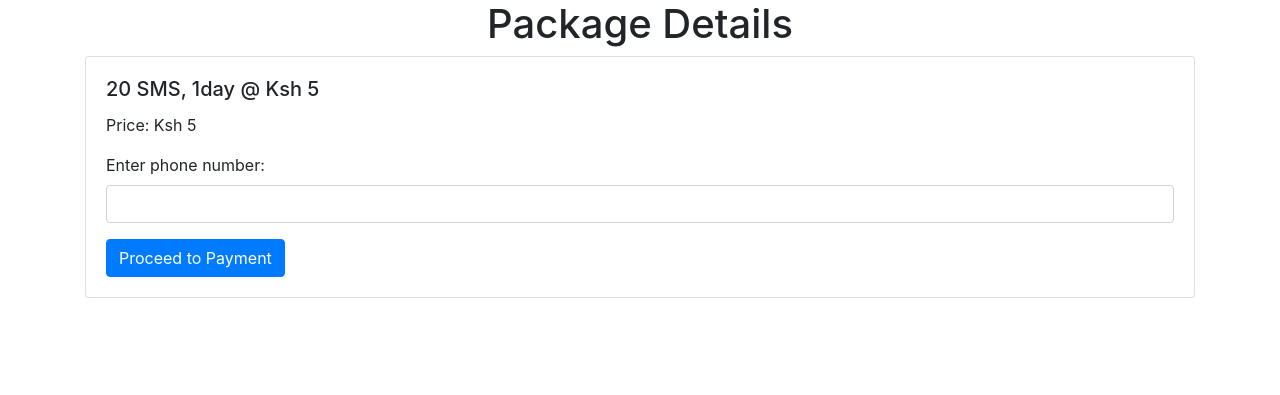
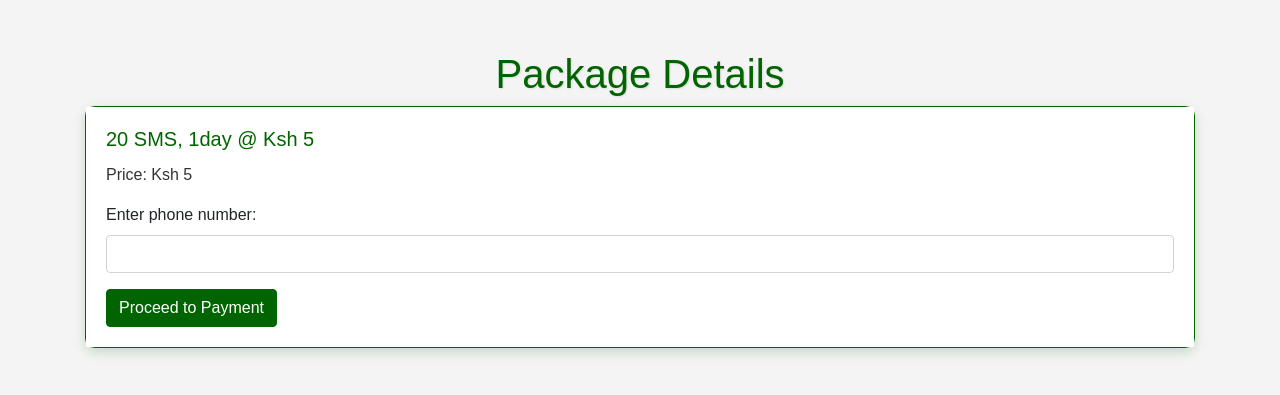
Before and after one commit to emmkash2070/bingwaweb, a Flask app: page /choose_package/sms_1 in a window 1280 px wide. Shown: the top 395 px of the page. Run offline with Flask 2, Linux system fonts and the light colour scheme; parts of the project's set-up code (start-up, migrations or seed data) failed here and were passed over; some libraries are stand-ins or nearby versions.

Commit message:
Update package.html

```diff
--- a/templates/package.html
+++ b/templates/package.html
@@ -5,6 +5,65 @@
     <meta name="viewport" content="width=device-width, initial-scale=1.0">
     <title>Package Details</title>
     <link rel="stylesheet" href="https://stackpath.bootstrapcdn.com/bootstrap/4.5.2/css/bootstrap.min.css">
+    <style>
+        /* Custom Green and White Theme */
+        body {
+            background-color: #f4f4f4; /* Light gray background */
+            font-family: 'Arial', sans-serif;
+        }
+
+        .container {
+            margin-top: 50px;
+        }
+
+        h1 {
+            color: #006400; /* Dark Green */
+            text-shadow: 1px 1px 2px rgba(0, 0, 0, 0.1);
+        }
+
+        .card {
+            border: 1px solid #006400; /* Green border */
+            border-radius: 10px;
+            box-shadow: 0 4px 12px rgba(0, 100, 0, 0.2); /* Green shadow effect */
+        }
+
+        .card-body {
+            background-color: #ffffff; /* White background */
+        }
+
+        .card-title {
+            color: #006400; /* Dark Green for the title */
+        }
+
+        .card-text {
+            color: #333; /* Dark gray for text */
+        }
+
+        .btn-primary {
+            background-color: #006400; /* Dark Green button */
+            border-color: #006400;
+        }
+
+        .btn-primary:hover {
+            background-color: #004d00; /* Darker Green on hover */
+            border-color: #004d00;
+        }
+
+        .alert {
+            border-radius: 5px;
+            background-color: #e7f9e7; /* Light green background for alerts */
+            color: #006400; /* Dark Green text for alerts */
+        }
+
+        .alert-success {
+            background-color: #e7f9e7;
+        }
+
+        .alert-danger {
+            background-color: #f8d7da; /* Red background for error */
+            color: #721c24; /* Red text */
+        }
+    </style>
 </head>
 <body>
     <div class="container">
```
